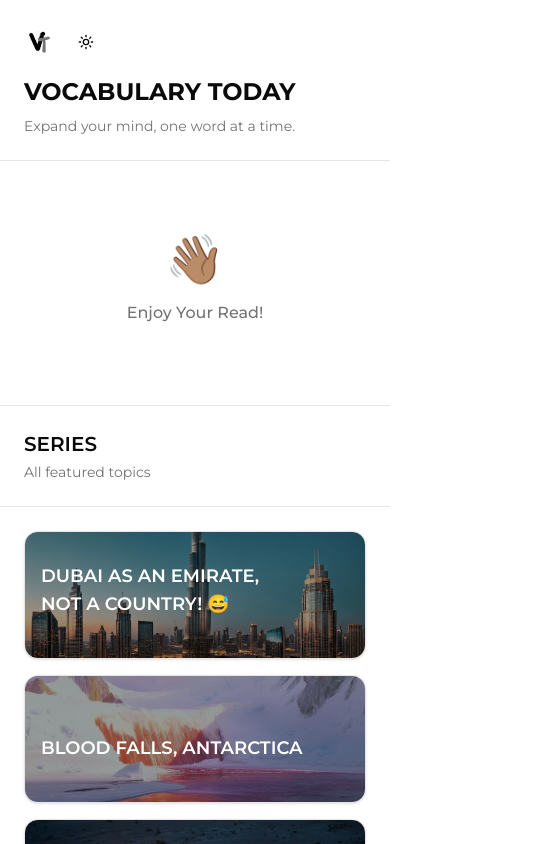
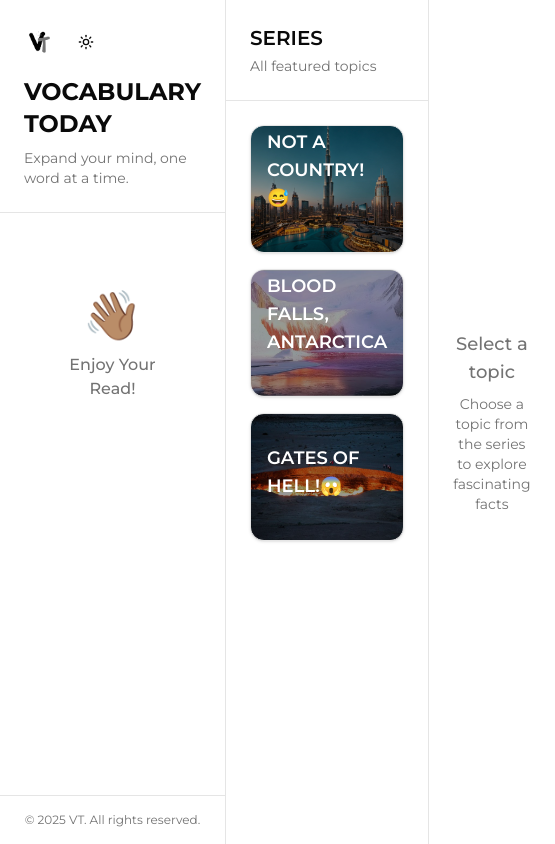
Before and after one commit to sigmaskibidiohiorizzlerhawkuah/vt, a Next.js app: page / in a window 390 px wide. Shown: the top 844 px of the page, 555 px wide, since content can reach past the window. Built offline with nearby package versions, Linux system fonts and the light colour scheme.

Commit message:
revert(layout): restore original fixed three-column design for laptops; keep mobile responsive

```diff
--- a/app/page.tsx
+++ b/app/page.tsx
@@ -337,9 +337,9 @@ export default function Home() {
   }, [quotes.length])
 
   return (
-    <div className="min-h-screen flex flex-col lg:h-screen lg:flex-row bg-background">
+    <div className="h-screen flex bg-background">
       {/* First Column - VOCABULARY TODAY */}
-      <div className="w-full lg:w-80 border-b lg:border-b-0 lg:border-r bg-card flex flex-col">
+      <div className="w-80 border-r bg-card flex flex-col">
         <div className="p-6 border-b">
           <div className="flex items-center justify-between mb-4">
             <div className="flex items-center gap-3">
@@ -392,11 +392,13 @@ export default function Home() {
           </div>
         </div>
 
-        {/* Footer moved to the bottom of the page */}
+        <div className="p-4 border-t text-center">
+          <p className="text-xs text-muted-foreground">© 2025 VT. All rights reserved.</p>
+        </div>
       </div>
 
       {/* Second Column - SERIES */}
-      <div className="w-full lg:w-96 border-b lg:border-b-0 lg:border-r bg-card flex flex-col">
+      <div className="w-96 border-r bg-card flex flex-col">
         <div className="p-6 border-b">
           <h2 className="text-xl font-semibold">SERIES</h2>
           <p className="text-sm text-muted-foreground mt-1">All featured topics</p>
@@ -418,15 +420,11 @@ export default function Home() {
       </div>
 
       {/* Third Column - Detail Panel */}
-      <div className="flex-1 bg-background w-full">
+      <div className="flex-1 bg-background">
         <div className="h-full">
           <DetailPanel topic={selectedTopic} />
         </div>
       </div>
-      {/* Global Footer */}
-      <footer className="w-full border-t text-center py-3 mt-auto">
-        <p className="text-xs text-muted-foreground">© 2025 VT. All rights reserved.</p>
-      </footer>
     </div>
   )
 }
```
